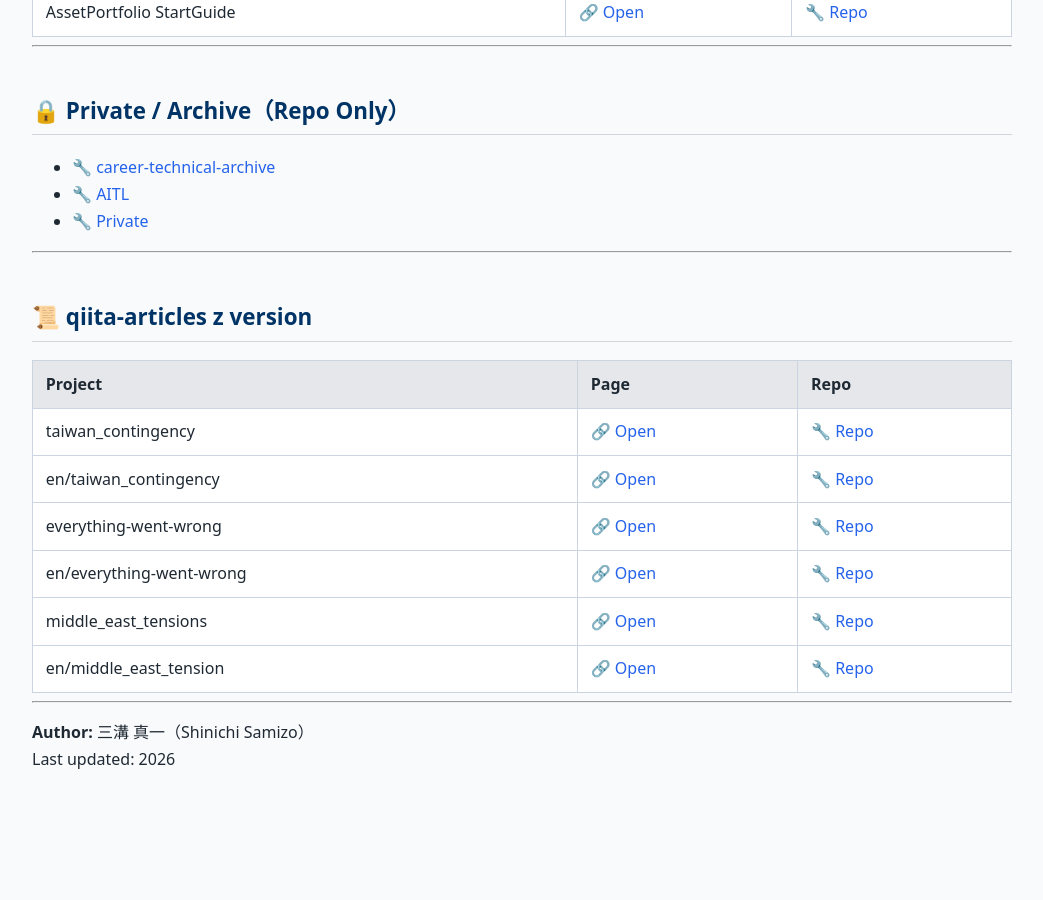
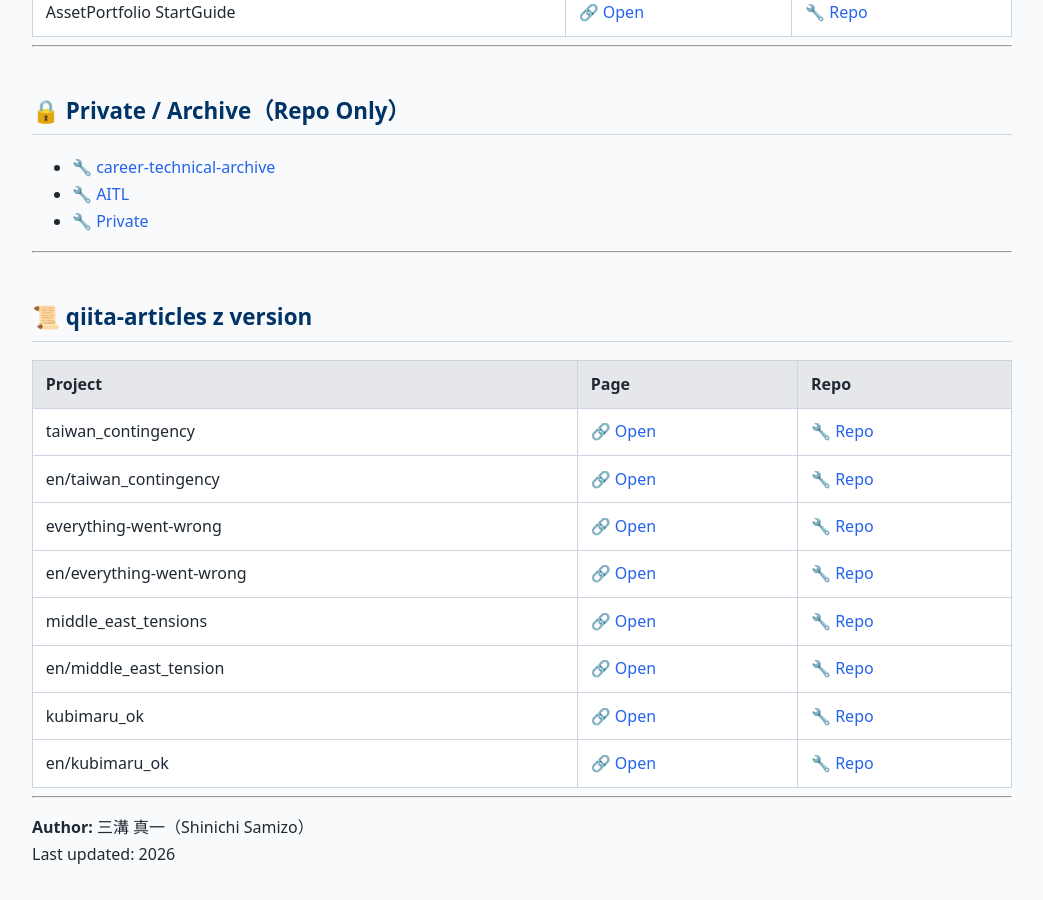
Before and after one commit to Samizo-AITL/Samizo-AITL.github.io, a Jekyll site: the page built from repo-index.md, in a window 1280 px wide and 900 px high, scrolled down 4525 px. Shown: the whole window, without its empty margins (118-1161 px from the left). Built offline with Jekyll 4.4.1, drawn with Linux system fonts in a browser that asks for light colours; before the commit the page ends 5330 px from its top, so only the background shows below that.

Commit message:
Update repo-index.md

```diff
--- a/repo-index.md
+++ b/repo-index.md
@@ -171,6 +171,8 @@
 | en/everything-went-wrong | 🔗 [Open](https://samizo-aitl.github.io/qiita-articles/articles/en/Z02_everything-went-wrong.html) | 🔧 [Repo](https://github.com/Samizo-AITL/qiita-articles/tree/main/articles/en) |
 | middle_east_tensions     | 🔗 [Open](https://samizo-aitl.github.io/qiita-articles/articles/Z03_middle_east_tensions.html) | 🔧 [Repo](https://github.com/Samizo-AITL/qiita-articles/tree/main/articles) |
 | en/middle_east_tension   | 🔗 [Open](https://samizo-aitl.github.io/qiita-articles/articles/en/Z03_middle_east_tensions.html) | 🔧 [Repo](https://github.com/Samizo-AITL/qiita-articles/tree/main/articles/en) |
+| kubimaru_ok     | 🔗 [Open](https://samizo-aitl.github.io/qiita-articles/articles/Z04_kubimaru_ok.html) | 🔧 [Repo](https://github.com/Samizo-AITL/qiita-articles/tree/main/articles) |
+| en/kubimaru_ok   | 🔗 [Open](https://samizo-aitl.github.io/qiita-articles/articles/en/Z04_kubimaru_ok.html) | 🔧 [Repo](https://github.com/Samizo-AITL/qiita-articles/tree/main/articles/en) |
 
 ---
 
```
